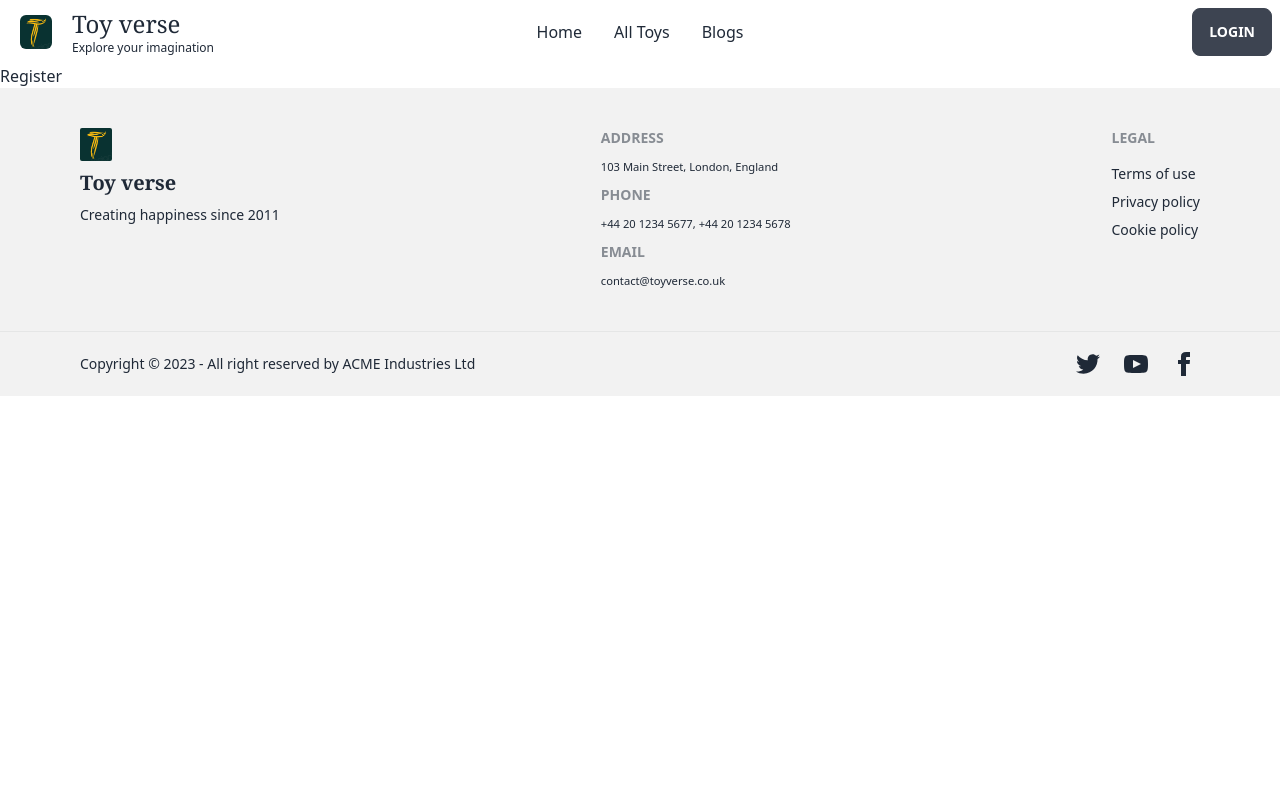
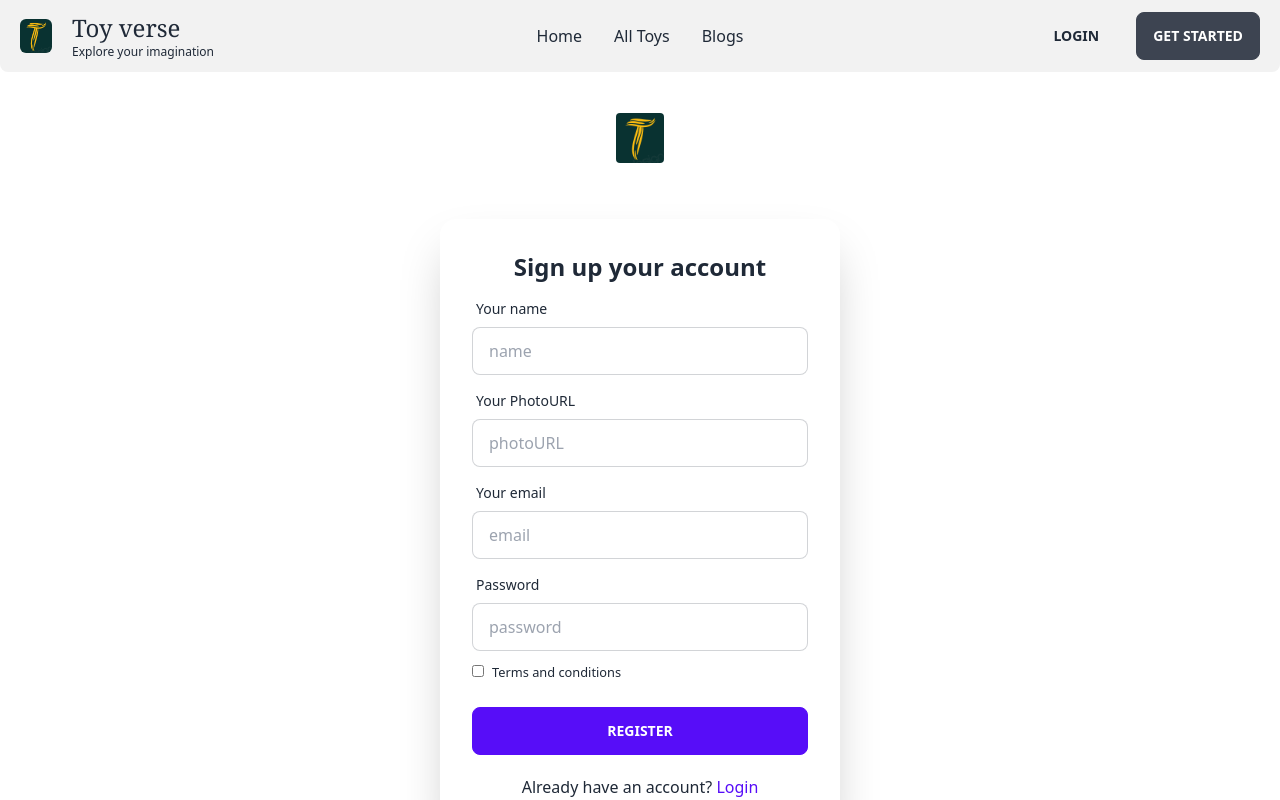
Before and after one commit to Bakhtiar2000/toyverse-client, a React (Vite) app: page /register in a window 1280 px wide. Shown: the top 800 px of the page. Built offline with nearby package versions, Linux system fonts and the light colour scheme.

Commit message:
Added login and registration pages

```diff
--- a/src/Pages/Home/Home/Home.jsx
+++ b/src/Pages/Home/Home/Home.jsx
@@ -5,7 +5,7 @@ import ShopByCategory from '../ShopByCategory/ShopByCategory';
 
 const Home = () => {
     return (
-        <div className='max-w-[1680px] mx-auto my-5'>
+        <div className='max-w-7xl mx-auto my-5'>
            <Banner></Banner>
            <Gallery></Gallery>
            <ShopByCategory></ShopByCategory>
--- a/src/Pages/Login/Login.jsx
+++ b/src/Pages/Login/Login.jsx
@@ -1,9 +1,44 @@
 import React from 'react';
+import { Link } from 'react-router-dom';
+import logo from '/assets/ToyVerse Logo.png'
 
 const Login = () => {
     return (
-        <div>
-            Login
+        <div className="hero min-h-screen">
+            <div className="hero-content flex-col">
+                <div className="text-center lg:text-left">
+                    <img className='w-12 rounded mb-10' src={logo} alt="" />
+                </div>
+                <div className="card flex-shrink-0 w-[400px] shadow-2xl bg-base-100">
+
+                    <div className="card-body">
+                        <h2 className='text-center text-2xl font-bold'>Sign in to your account</h2>
+                        <div className="form-control">
+                            <label className="label">
+                                <span className="label-text">Your email</span>
+                            </label>
+                            <input type="email" name="email" placeholder="email" className="input input-bordered" />
+                        </div>
+                        <div className="form-control">
+                            <label className="label">
+                                <span className="label-text">Password</span>
+                            </label>
+                            <input type="password" name="password" placeholder="password" className="input input-bordered" />
+                            <label className="label">
+                                <div className='flex items-center justify-start gap-2'>
+                                    <input type="checkbox" className="w-3 h-3" />
+                                    <p><small>Remember me</small></p>
+                                </div>
+                                <a href="#" className="label-text-alt link link-hover">Forgot password?</a>
+                            </label>
+                        </div>
+                        <div className="form-control mt-4">
+                            <button className="btn btn-primary">Login</button>
+                        </div>
+                        <p className='text-center mt-3'>Don't have an account? <Link to='/register'><span className='text-primary'>Register</span></Link></p>
+                    </div>
+                </div>
+            </div>
         </div>
     );
 };
--- a/src/Pages/Login/Register.jsx
+++ b/src/Pages/Login/Register.jsx
@@ -1,9 +1,53 @@
 import React from 'react';
+import { Link } from 'react-router-dom';
+import logo from '/assets/ToyVerse Logo.png'
 
 const Register = () => {
     return (
-        <div>
-            Register
+        <div className="hero min-h-screen">
+            <div className="hero-content flex-col">
+                <div className="text-center lg:text-left">
+                    <img className='w-12 rounded mb-10' src={logo} alt="" />
+                </div>
+                <div className="card flex-shrink-0 w-[400px] shadow-2xl bg-base-100">
+
+                    <div className="card-body">
+                        <h2 className='text-center text-2xl font-bold'>Sign up your account</h2>
+                        <div className="form-control">
+                            <label className="label">
+                                <span className="label-text">Your name</span>
+                            </label>
+                            <input type="text" name="name" placeholder="name" className="input input-bordered" />
+                        </div>
+                        <div className="form-control">
+                            <label className="label">
+                                <span className="label-text">Your PhotoURL</span>
+                            </label>
+                            <input type="text" name="photo" placeholder="photoURL" className="input input-bordered" />
+                        </div>
+                        <div className="form-control">
+                            <label className="label">
+                                <span className="label-text">Your email</span>
+                            </label>
+                            <input type="email" name="email" placeholder="email" className="input input-bordered" />
+                        </div>
+                        <div className="form-control">
+                            <label className="label">
+                                <span className="label-text">Password</span>
+                            </label>
+                            <input type="password" name="password" placeholder="password" className="input input-bordered" />
+                            <div className='flex items-center justify-start gap-2 mt-2 mb-0'>
+                                <input type="checkbox" className="w-3 h-3" />
+                                <p><small>Terms and conditions</small></p>
+                            </div>
+                        </div>
+                        <div className="form-control mt-4">
+                            <button className="btn btn-primary">Register</button>
+                        </div>
+                        <p className='text-center mt-3'>Already have an account? <Link to='/login'><span className='text-primary'>Login</span></Link></p>
+                    </div>
+                </div>
+            </div>
         </div>
     );
 };
--- a/src/Pages/Shared/Footer/Footer.jsx
+++ b/src/Pages/Shared/Footer/Footer.jsx
@@ -1,5 +1,5 @@
 import React from 'react';
-import logo from '../../../../public/assets/ToyVerse Logo.png'
+import logo from '/assets/ToyVerse Logo.png'
 
 const Footer = () => {
     return (
@@ -12,11 +12,11 @@ const Footer = () => {
                 </div>
                 <div>
                     <p className='footer-title mb-0'>Address</p>
-                    <span><small>103 Main Street, London, England</small></span>
+                    <span>103 Main Street, London, England</span>
                     <p className='footer-title mb-0'>Phone</p>
-                    <span><small>+44 20 1234 5677, +44 20 1234 5678</small></span>
+                    <span>+44 20 1234 5677, +44 20 1234 5678</span>
                     <p className='footer-title mb-0'>Email</p>
-                    <span><small>contact@toyverse.co.uk</small></span>
+                    <span>contact@toyverse.co.uk</span>
 
 
                 </div>
--- a/src/Pages/Shared/Header/Header.jsx
+++ b/src/Pages/Shared/Header/Header.jsx
@@ -1,19 +1,19 @@
 import React from 'react';
-import logo from '../../../../public/assets/ToyVerse Logo.png'
+import logo from '/assets/ToyVerse Logo.png'
 import { Link } from 'react-router-dom';
 
 const Header = () => {
     return (
-        <div className="navbar bg-base-100 max-w-7xl mx-auto">
+        <div className="navbar bg-base-200 rounded-b-lg py-3 max-w-7xl mx-auto">
             <div className="navbar-start">
                 <div className="dropdown">
                     <label tabIndex={0} className="btn btn-ghost lg:hidden">
                         <svg xmlns="http://www.w3.org/2000/svg" className="h-5 w-5" fill="none" viewBox="0 0 24 24" stroke="currentColor"><path strokeLinecap="round" strokeLinejoin="round" strokeWidth="2" d="M4 6h16M4 12h8m-8 6h16" /></svg>
                     </label>
                     <ul tabIndex={0} className="menu menu-compact dropdown-content mt-3 p-2 shadow bg-base-100 rounded-box w-52">
-                        <li><a>Home</a></li>
-                        <li><a>All Toys</a></li>
-                        <li><a>Blogs</a></li>
+                        <li><Link to='/'>Home</Link></li>
+                        <li><Link>All Toys</Link></li>
+                        <li><Link>Blogs</Link></li>
                     </ul>
                 </div>
                 <Link to='/'><img className='w-8 rounded-md ml-3' src={logo} alt="" /></Link>
@@ -24,13 +24,14 @@ const Header = () => {
             </div>
             <div className="navbar-center hidden lg:flex">
                 <ul className="menu menu-horizontal px-1">
-                    <li><a>Home</a></li>
-                    <li><a>All Toys</a></li>
-                    <li><a>Blogs</a></li>
+                    <li><Link to='/'>Home</Link></li>
+                    <li><Link>All Toys</Link></li>
+                    <li><Link>Blogs</Link></li>
                 </ul>
             </div>
             <div className="navbar-end">
-                <a className="btn">Login</a>
+                <Link to='/login' className="mr-5 btn btn-ghost">Login</Link>
+                <a className="btn mr-3">Get started</a>
             </div>
         </div>
     );
```
